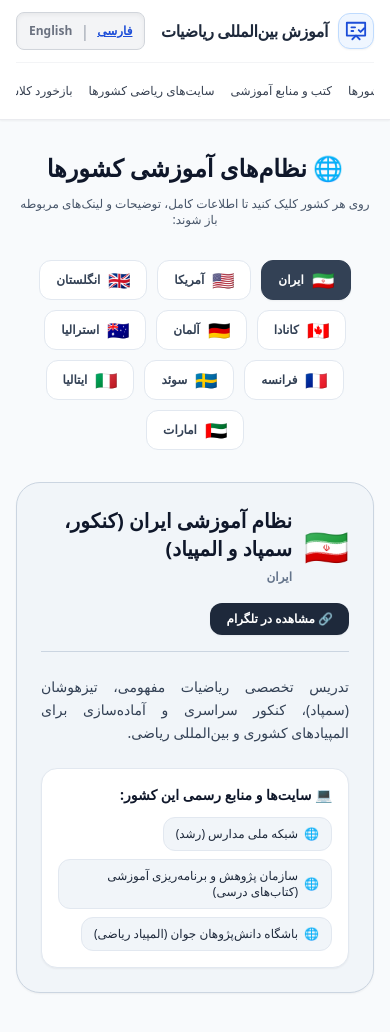
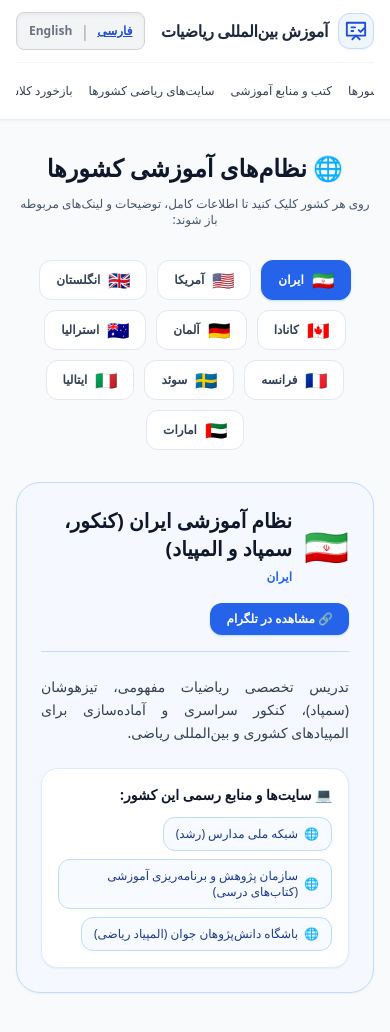
Before and after one commit to Hmohammadiz633/International-Mathematics-Site, a Next.js app: page /educational-systems in a window 390 px wide. Shown: the top 1032 px of the page. Built offline with nearby package versions, Linux system fonts and the light colour scheme.

Commit message:
Update page.js

```diff
--- a/app/educational-systems/page.js
+++ b/app/educational-systems/page.js
@@ -9,7 +9,6 @@ const FEEDBACKS = [
   { fa: 'بازخورد ۳', en: 'Feedback 3', link: 'https://t.me/International_Maths/1352' },
 ];
 
-// آرایه کامل داده‌های کشورها (اولین کشور: ایران)
 const EDUCATIONAL_DATA = [
   {
     id: 'iran',
@@ -217,9 +216,9 @@ export default function EducationalSystemsPage() {
             </div>
 
             {isFeedbackOpen && (
-              <div className="w-full flex items-center justify-center gap-2 flex-wrap bg-gray-50 p-3 rounded-2xl border border-gray-200 my-1 shadow-inner">
+              <div className="w-full flex items-center justify-center gap-2 flex-wrap bg-blue-50/60 p-3 rounded-2xl border border-blue-100 my-1 shadow-inner">
                 {FEEDBACKS.map((item, idx) => (
-                  <a key={idx} href={item.link} target="_blank" rel="noopener noreferrer" className="px-3 py-1.5 bg-white hover:bg-gray-100 text-xs font-semibold text-black rounded-lg border border-gray-200 shadow-sm transition-all flex items-center gap-1.5">
+                  <a key={idx} href={item.link} target="_blank" rel="noopener noreferrer" className="px-3 py-1.5 bg-white hover:bg-blue-50 text-xs font-semibold text-blue-900 rounded-lg border border-blue-200 shadow-sm transition-all flex items-center gap-1.5">
                     <span>⭐</span>
                     <span>{isFa ? item.fa : item.en}</span>
                   </a>
@@ -251,8 +250,8 @@ export default function EducationalSystemsPage() {
                 className={`
                   px-4 py-2.5 rounded-xl font-bold text-xs md:text-sm flex items-center gap-2 transition cursor-pointer border
                   ${isSelected
-                    ? 'bg-slate-700 text-white border-slate-700 shadow-sm'
-                    : 'bg-white hover:bg-slate-100 text-slate-700 border-slate-200'
+                    ? 'bg-blue-600 text-white border-blue-600 shadow-sm shadow-blue-200'
+                    : 'bg-white hover:bg-blue-50 text-slate-700 border-slate-200 hover:border-blue-200'
                   }
                 `}
               >
@@ -264,15 +263,15 @@ export default function EducationalSystemsPage() {
         </div>
 
         {selectedCountry && (
-          <div className="bg-slate-100 text-slate-800 rounded-3xl p-6 md:p-8 border border-slate-300 shadow-sm transition-all duration-300">
-            <div className="flex flex-col sm:flex-row sm:items-center justify-between gap-4 border-b border-slate-300 pb-4 mb-6">
+          <div className="bg-blue-50/40 text-slate-800 rounded-3xl p-6 md:p-8 border border-blue-200 shadow-sm transition-all duration-300">
+            <div className="flex flex-col sm:flex-row sm:items-center justify-between gap-4 border-b border-blue-200 pb-4 mb-6">
               <div className="flex items-center gap-3">
                 <span className="text-4xl md:text-5xl">{selectedCountry.flag}</span>
                 <div>
                   <h3 className="text-xl md:text-2xl font-black text-slate-900">
                     {isFa ? selectedCountry.titleFa : selectedCountry.titleEn}
                   </h3>
-                  <span className="text-xs text-slate-500 font-bold">
+                  <span className="text-xs text-blue-600 font-bold">
                     {isFa ? selectedCountry.countryFa : selectedCountry.countryEn}
                   </span>
                 </div>
@@ -282,7 +281,7 @@ export default function EducationalSystemsPage() {
                 href={selectedCountry.link}
                 target="_blank"
                 rel="noopener noreferrer"
-                className="self-start sm:self-auto px-4 py-2 bg-slate-800 hover:bg-slate-700 text-white text-xs font-bold rounded-xl transition whitespace-nowrap shadow-sm"
+                className="self-start sm:self-auto px-4 py-2 bg-blue-600 hover:bg-blue-700 text-white text-xs font-bold rounded-xl transition whitespace-nowrap shadow-sm shadow-blue-200"
               >
                 🔗 {isFa ? 'مشاهده در تلگرام' : 'View on Telegram'}
               </a>
@@ -293,7 +292,7 @@ export default function EducationalSystemsPage() {
             </p>
 
             {selectedCountry.resources && selectedCountry.resources.length > 0 && (
-              <div className="bg-white p-4 rounded-2xl border border-slate-200 shadow-sm">
+              <div className="bg-white p-4 rounded-2xl border border-blue-100 shadow-sm">
                 <h4 className="font-bold text-sm text-slate-900 mb-3 flex items-center gap-2">
                   💻 {isFa ? 'سایت‌ها و منابع رسمی این کشور:' : 'Official Resources & Websites:'}
                 </h4>
@@ -304,7 +303,7 @@ export default function EducationalSystemsPage() {
                       href={res.url}
                       target="_blank"
                       rel="noopener noreferrer"
-                      className="px-3 py-2 bg-slate-100 hover:bg-slate-200 text-xs font-medium text-slate-800 rounded-xl border border-slate-200 transition flex items-center gap-1.5"
+                      className="px-3 py-2 bg-blue-50/50 hover:bg-blue-100/70 text-xs font-medium text-blue-900 rounded-xl border border-blue-200 transition flex items-center gap-1.5"
                     >
                       <span>🌐</span>
                       <span>{res.title}</span>
```
